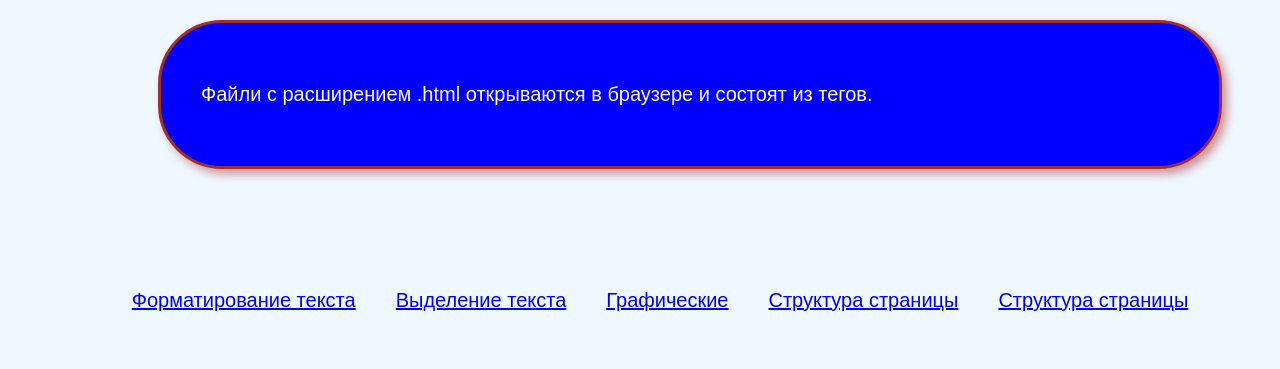
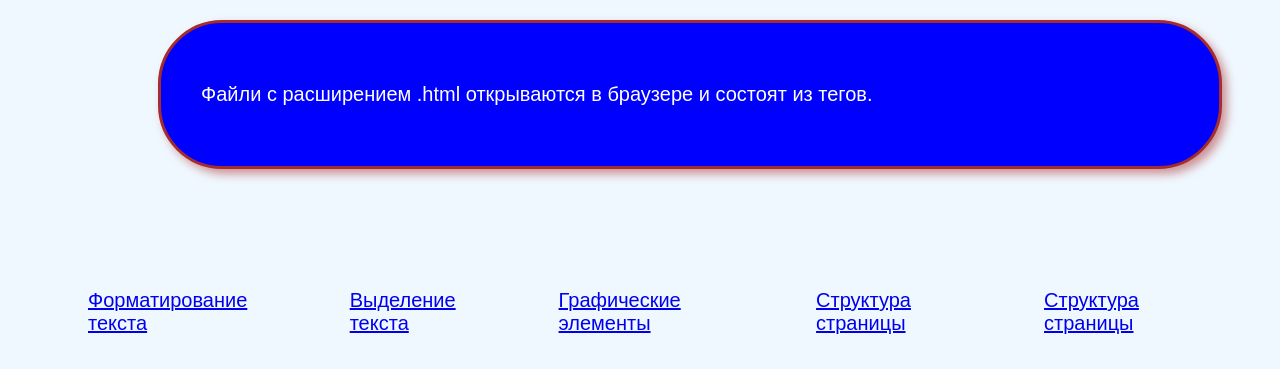
Before and after one commit to esmukhin/Spravochnik_Tegov, a plain HTML site: page index.html in a window 1280 px wide. Shown: the top 369 px of the page. Drawn offline with Linux system fonts and the light colour scheme.

Commit message:
third commit

```diff
--- a/index.html
+++ b/index.html
@@ -15,7 +15,7 @@
         <ul class="site-menu" type="none">
             <li><a href="#format">Форматирование текста</a></li>
             <li><a href="#mark">Выделение текста</a></li>
-            <li><a href="#graphic">Графические</a></li>
+            <li><a href="#graphic">Графические элементы</a></li>
             <li><a href="#structure">Структура страницы</a></li>
 			<li><a href="#structure">Структура страницы</a></li>
         </ul>
```
